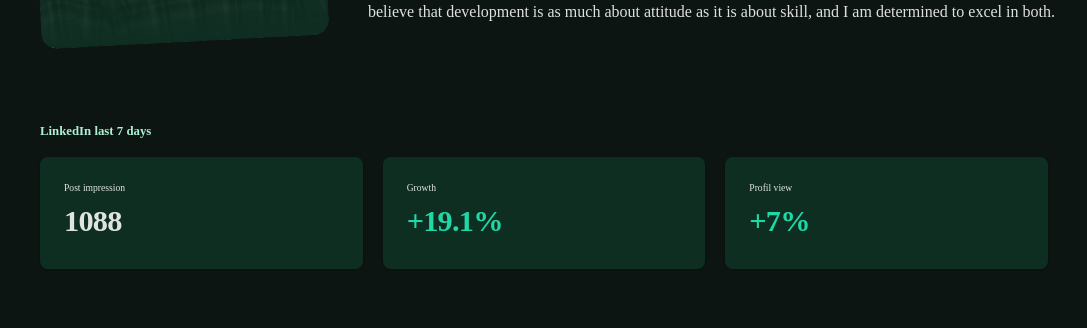
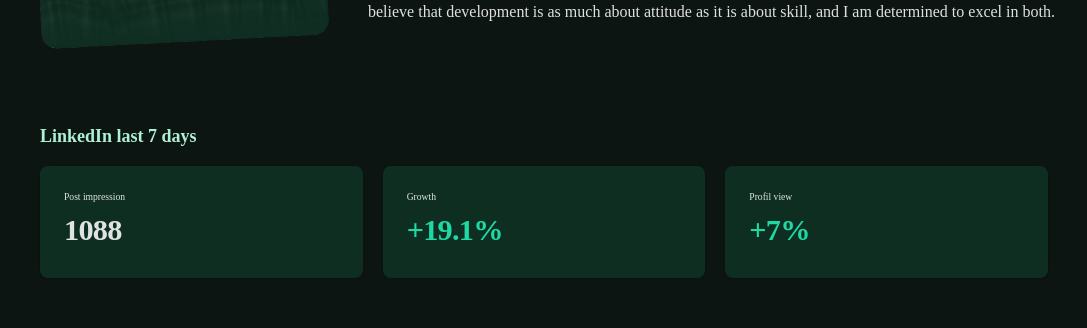
Before and after one commit to FlorianBx/Portfolio-V2, a Vue app: page / in a window 1280 px wide. Shown: the part 2021-2349 px from the top of the page, without its empty margins (96-1183 px from the left). Built offline with nearby package versions, Linux system fonts and the light colour scheme; a web font is replaced by a local one.

Commit message:
Increasing Accessibility: fix tag dl alone replaced by ul>li

```diff
--- a/src/components/About/AboutComponent.vue
+++ b/src/components/About/AboutComponent.vue
@@ -43,11 +43,11 @@ import SectionSlot from '../../components/SectionSlot/SectionSlot.vue'
           </div>
         </div>
       </div>
-      <div class="w-full">
-        <dl class="w-full space-y-8">
+      <ul class="w-full">
+        <li class="w-full space-y-8">
           <StatsComponent />
-        </dl>
-      </div>
+        </li>
+      </ul>
     </div>
   </SectionSlot>
 </template>
--- a/src/components/Stats/StatsComponent.vue
+++ b/src/components/Stats/StatsComponent.vue
@@ -1,8 +1,8 @@
 <template>
   <div class="px-2">
-    <h3 class="text-base font-semibold font-heading text-primary">
+    <p class="text-lg font-bold font-heading text-primary">
       LinkedIn last 7 days
-    </h3>
+    </p>
     <dl class="mt-4 grid grid-cols-1 gap-5 md:grid-cols-3">
       <div
         v-for="item in stats"
```
